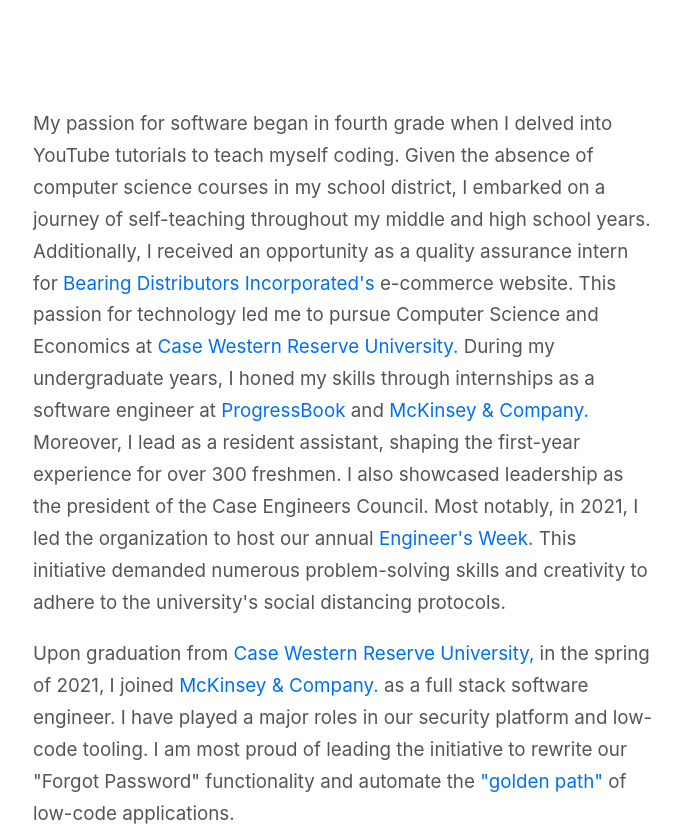
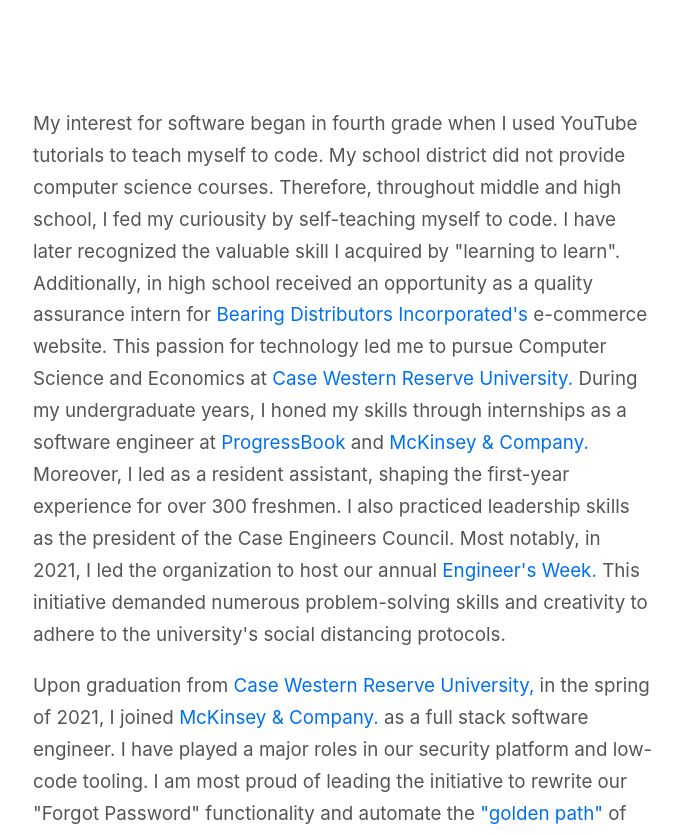
Before and after one commit to tjm165/vercel-notion-blog-3, a Next.js app: page / in a window 1280 px wide. Shown: the part 502-1337 px from the top of the page, without its empty margins (297-979 px from the left). Built offline with nearby package versions, Linux system fonts and the light colour scheme.

Commit message:
Fix wording

```diff
--- a/src/pages/index.tsx
+++ b/src/pages/index.tsx
@@ -21,12 +21,13 @@
 
         <div className="explanation">
           <p>
-            My passion for software began in fourth grade when I delved into
-            YouTube tutorials to teach myself coding. Given the absence of
-            computer science courses in my school district, I embarked on a
-            journey of self-teaching throughout my middle and high school years.
-            Additionally, I received an opportunity as a quality assurance
-            intern for{' '}
+            My interest for software began in fourth grade when I used YouTube
+            tutorials to teach myself to code. My school district did not
+            provide computer science courses. Therefore, throughout middle and
+            high school, I fed my curiousity by self-teaching myself to code. I
+            have later recognized the valuable skill I acquired by "learning to
+            learn". Additionally, in high school received an opportunity as a
+            quality assurance intern for{' '}
             <ExtLink href="https://www.bdiexpress.com/us/en">
               Bearing Distributors Incorporated's
             </ExtLink>{' '}
@@ -42,10 +43,10 @@
             <ExtLink href="https://www.mckinsey.com">
               McKinsey & Company.
             </ExtLink>{' '}
-            Moreover, I lead as a resident assistant, shaping the first-year
-            experience for over 300 freshmen. I also showcased leadership as the
-            president of the Case Engineers Council. Most notably, in 2021, I
-            led the organization to host our annual{' '}
+            Moreover, I led as a resident assistant, shaping the first-year
+            experience for over 300 freshmen. I also practiced leadership skills
+            as the president of the Case Engineers Council. Most notably, in
+            2021, I led the organization to host our annual{' '}
             <ExtLink href="https://engineering.case.edu/news/spartan-showcase-featuring-tommy-moawad">
               Engineer's Week.
             </ExtLink>{' '}
```
